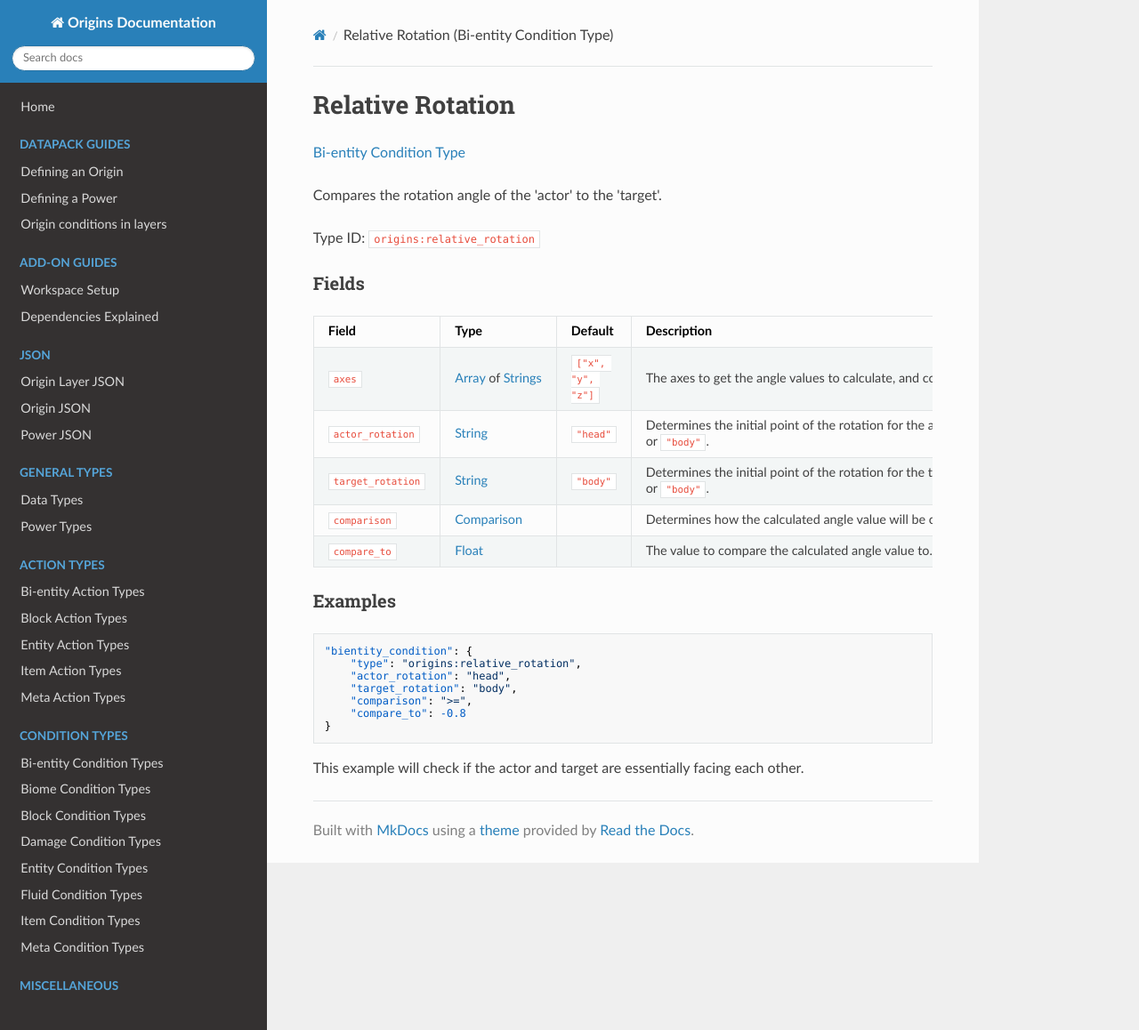
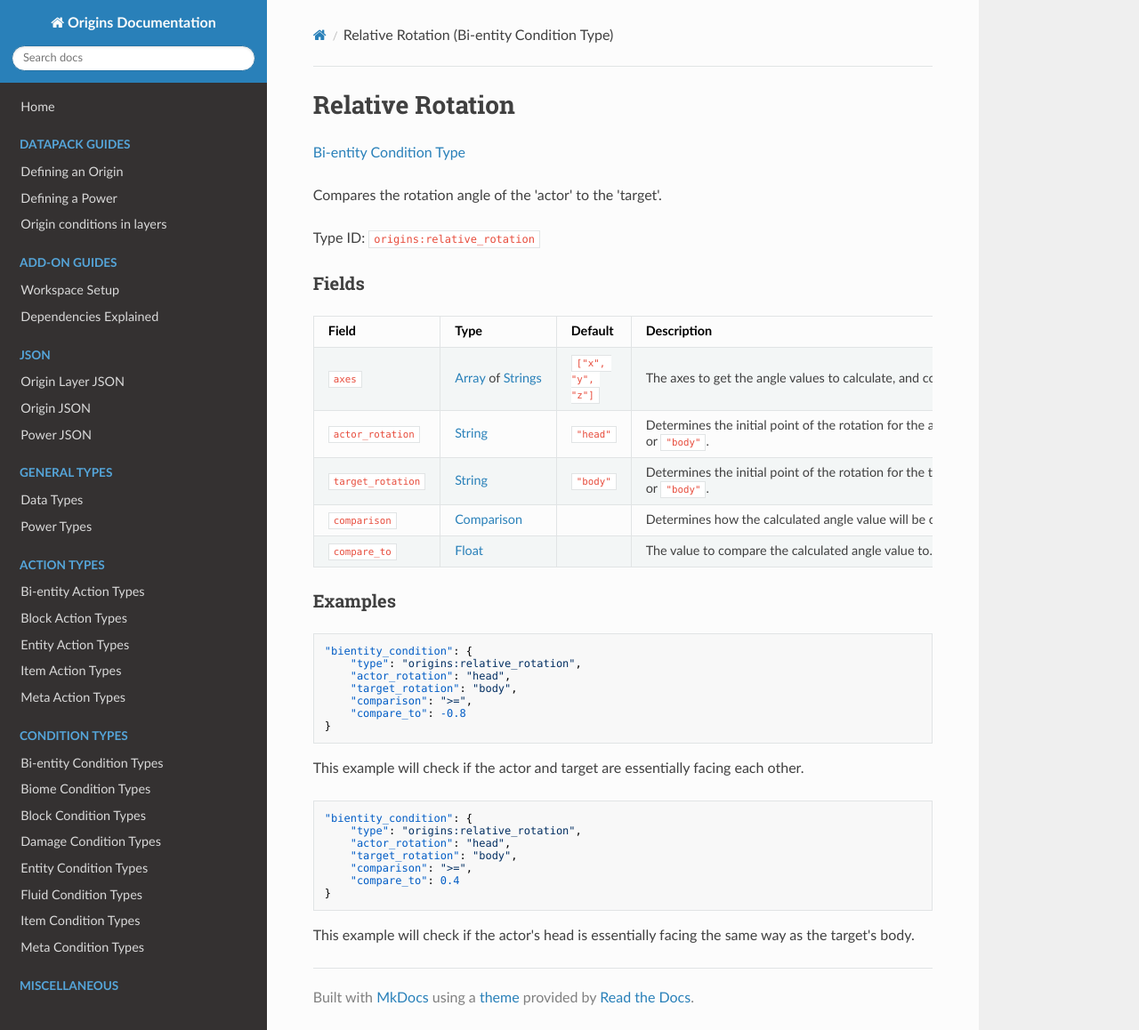
Before and after one commit to apace100/origins-docs, an MkDocs documentation site: the page built from docs/types/bientity_condition_types/relative_rotation.md, in a window 1280 px wide and 1158 px high. Shown: the whole window at 89% size. Built offline with MkDocs 1.6.1, drawn with Linux system fonts in a browser that asks for light colours; nearby versions of some CDN libraries.

Commit message:
Updated `relative_rotation.md` (Bi-entity Condition Types)
Added another example to indicate the general use-case for comparing to negative and positive numbers

````diff
--- a/docs/types/bientity_condition_types/relative_rotation.md
+++ b/docs/types/bientity_condition_types/relative_rotation.md
@@ -36,3 +36,16 @@ Field | Type | Default | Description
 ```
 
 This example will check if the actor and target are essentially facing each other.
+<br>
+
+```json
+"bientity_condition": {
+    "type": "origins:relative_rotation",
+    "actor_rotation": "head",
+    "target_rotation": "body",
+    "comparison": ">=",
+    "compare_to": 0.4
+}
+```
+
+This example will check if the actor's head is essentially facing the same way as the target's body.
````
